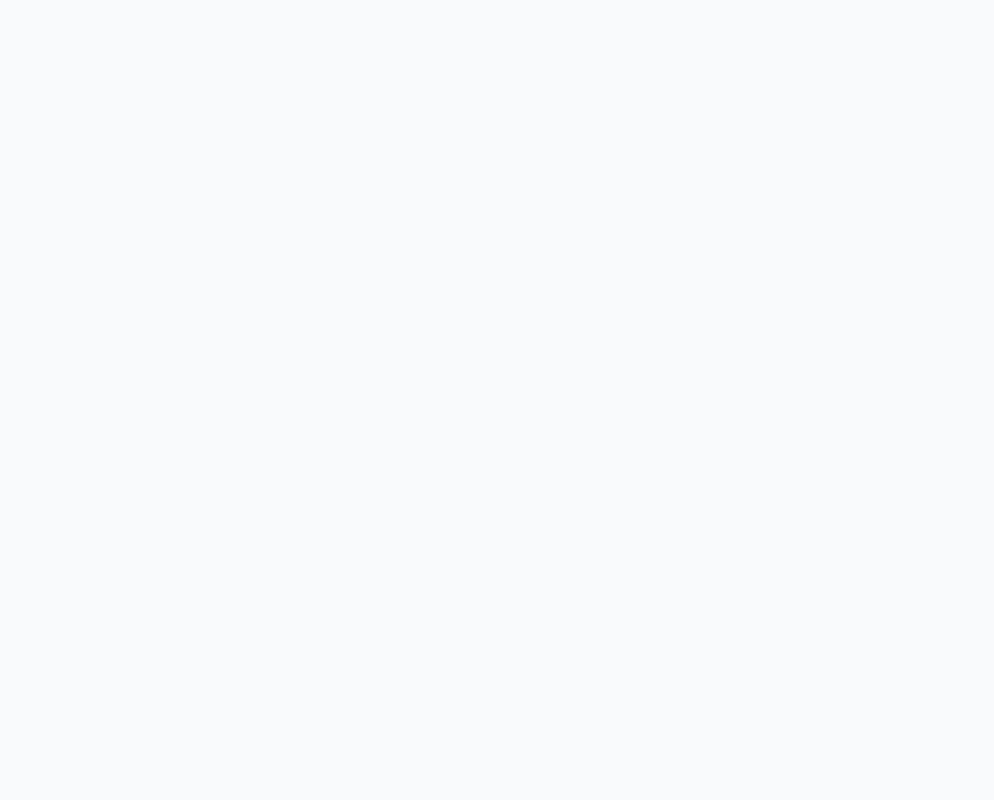
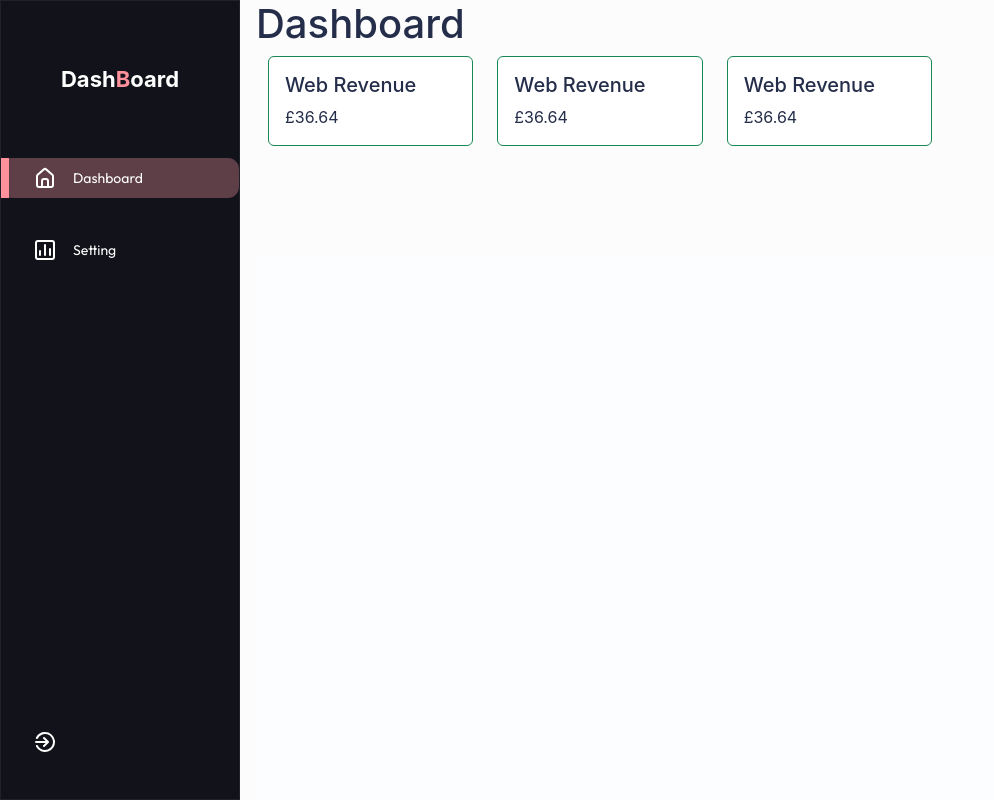
Before and after one commit to iamrealfarhanbd/b2bDashboard, a React (Create React App) app: page /dashboard in a window 1280 px wide. Before the commit this address had no page. Shown: the whole page, without its empty margins (0-994 px from the left). Built offline with nearby package versions, Linux system fonts and the light colour scheme.

Commit message:
dashboard layout ready

```diff
--- a/src/App.js
+++ b/src/App.js
@@ -3,13 +3,16 @@ import { Route, Routes } from "react-router-dom";
 import Login from "./Components/Login/Login";
 import Sidebar from "./Components/Sidebar/Sidebar";
 import Dashboard from "./Components/Dashboard/Dashboard";
-import Layout from "./Components/Layout/Layout";
+import Settings from "./Components/Settings/Settings";
 
 function App() {
   return (
     <>
       <Routes>
-        <Route path="/" element={<Layout />} />
+        <Route path="dashboard" element={<Sidebar /> } >
+            <Route index element={<Dashboard />}></Route>
+            <Route path="setting" element={ <Settings />}></Route>
+        </Route>
         <Route path="Login" element={<Login />} />
       </Routes>
     </>
--- a/src/Components/Cards/Cards.js
+++ b/src/Components/Cards/Cards.js
@@ -9,7 +9,7 @@ const Cards = () => {
   return (
       <Container>
         <Row>
-        {cardsData.map((card, id) =><CardBox card={card}/> )}
+        {cardsData.map((card, id) =><CardBox key={card.id} card={card}/> )}
         </Row>
       </Container>
 
--- a/src/Components/Layout/Layout.js
+++ /dev/null
@@ -1,20 +0,0 @@
-import React from "react";
-import Dashboard from "../Dashboard/Dashboard";
-import Settings from "../Settings/Settings";
-import Sidebar from "../Sidebar/Sidebar";
-
-const Layout = ({ children }) => {
-  return (
-    <>
-      <div className="App">
-        <div className="AppGlass">
-            <Sidebar />
-            <Dashboard />
-            <Settings />
-        </div>
-      </div>
-    </>
-  );
-};
-
-export default Layout;
--- a/src/Components/Sidebar/Sidebar.js
+++ b/src/Components/Sidebar/Sidebar.js
@@ -1,28 +1,30 @@
 import React, { useState } from "react";
 import "./Sidebar.css";
-import Logo from "../../imgs/logo.png";
+// import Logo from "../../imgs/logo.png";
 import { UilSignOutAlt } from "@iconscout/react-unicons";
 import { SidebarData } from "./SidebarData";
 import { UilBars } from "@iconscout/react-unicons";
 import { motion } from "framer-motion";
-import { Link } from "react-router-dom";
+import { Link, Outlet } from "react-router-dom";
 
 const Sidebar = () => {
   const [selected, setSelected] = useState(0);
 
-  const [expanded, setExpaned] = useState(true)
+  const [expanded, setExpaned] = useState(true);
 
   const sidebarVariants = {
     true: {
-      left : '0'
+      left: "0",
     },
-    false:{
-      left : '-60%'
-    }
-  }
-  console.log(window.innerWidth)
+    false: {
+      left: "-60%",
+    },
+  };
+  console.log(window.innerWidth);
   return (
     <>
+      <div className="dasboardBody">
+        <div className="dashboardLayout">
           <div
             className="bars"
             style={expanded ? { left: "60%" } : { left: "5%" }}
@@ -66,6 +68,9 @@ const Sidebar = () => {
             </div>
           </motion.div>
 
+          <Outlet />
+        </div>
+      </div>
     </>
   );
 };
--- a/src/Components/Sidebar/SidebarData.js
+++ b/src/Components/Sidebar/SidebarData.js
@@ -8,12 +8,12 @@ import {
 export const SidebarData = [
   {
     icon: UilEstate,
-    path: '/',
+    path: '/dashboard',
     heading: "Dashboard",
   },
   {
     icon: UilChart,
-    path: 'setting',
+    path: '/dashboard/setting',
     heading: 'Setting'
   },
 ];
--- a/src/app.css
+++ b/src/app.css
@@ -12,7 +12,7 @@
     --activeItem: #f799a354;
   }
 
-  .App {
+  .dasboardBody {
     /* padding: 0.5rem 3.5rem; */
     color: var(--black);
     /* background: linear-gradient(
@@ -26,7 +26,7 @@
     font-family: 'Inter', sans-serif;
   }
 
-  .AppGlass {
+  .dashboardLayout {
     display: grid;
     height: 100%;
     width: 100%;
```
